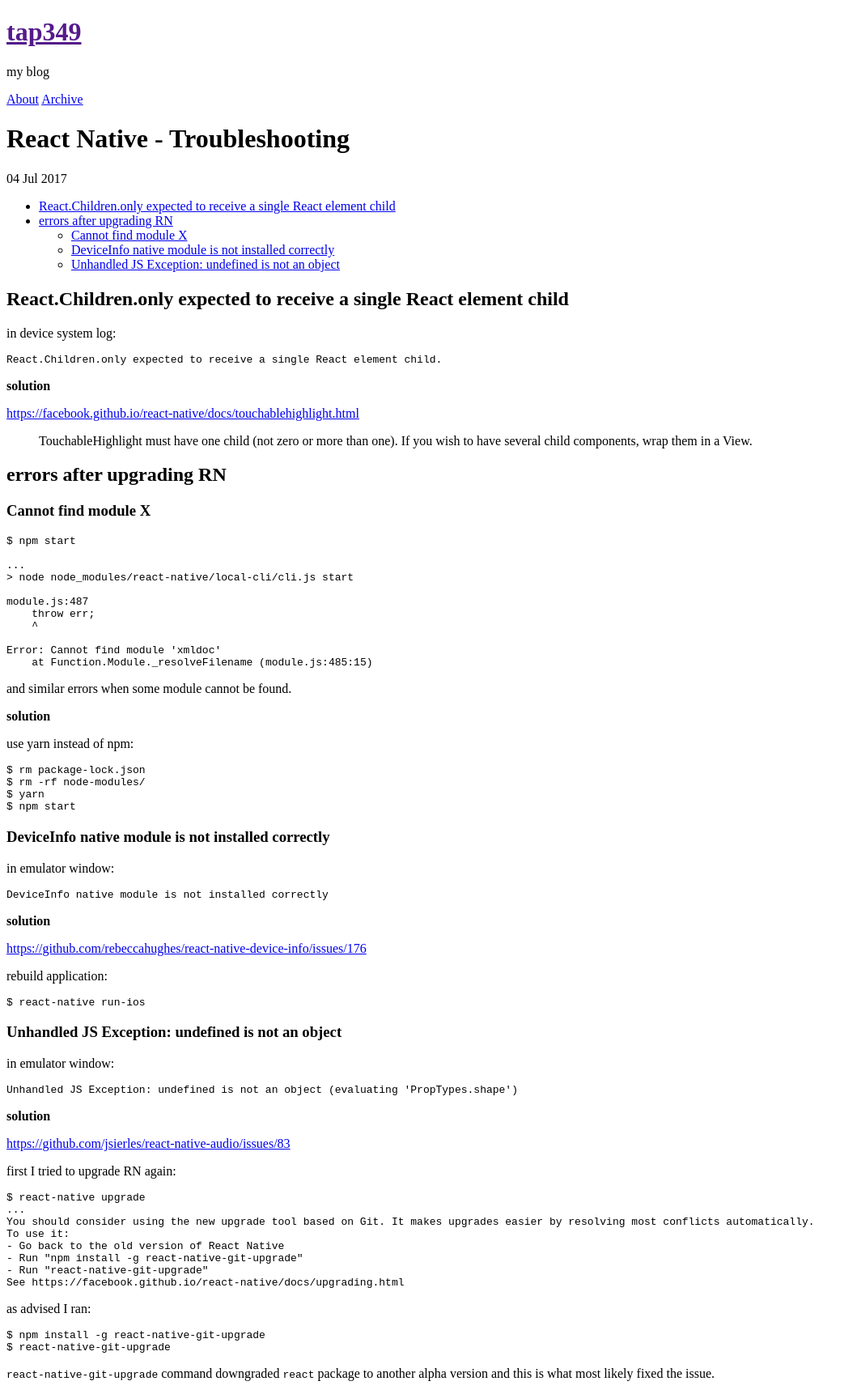
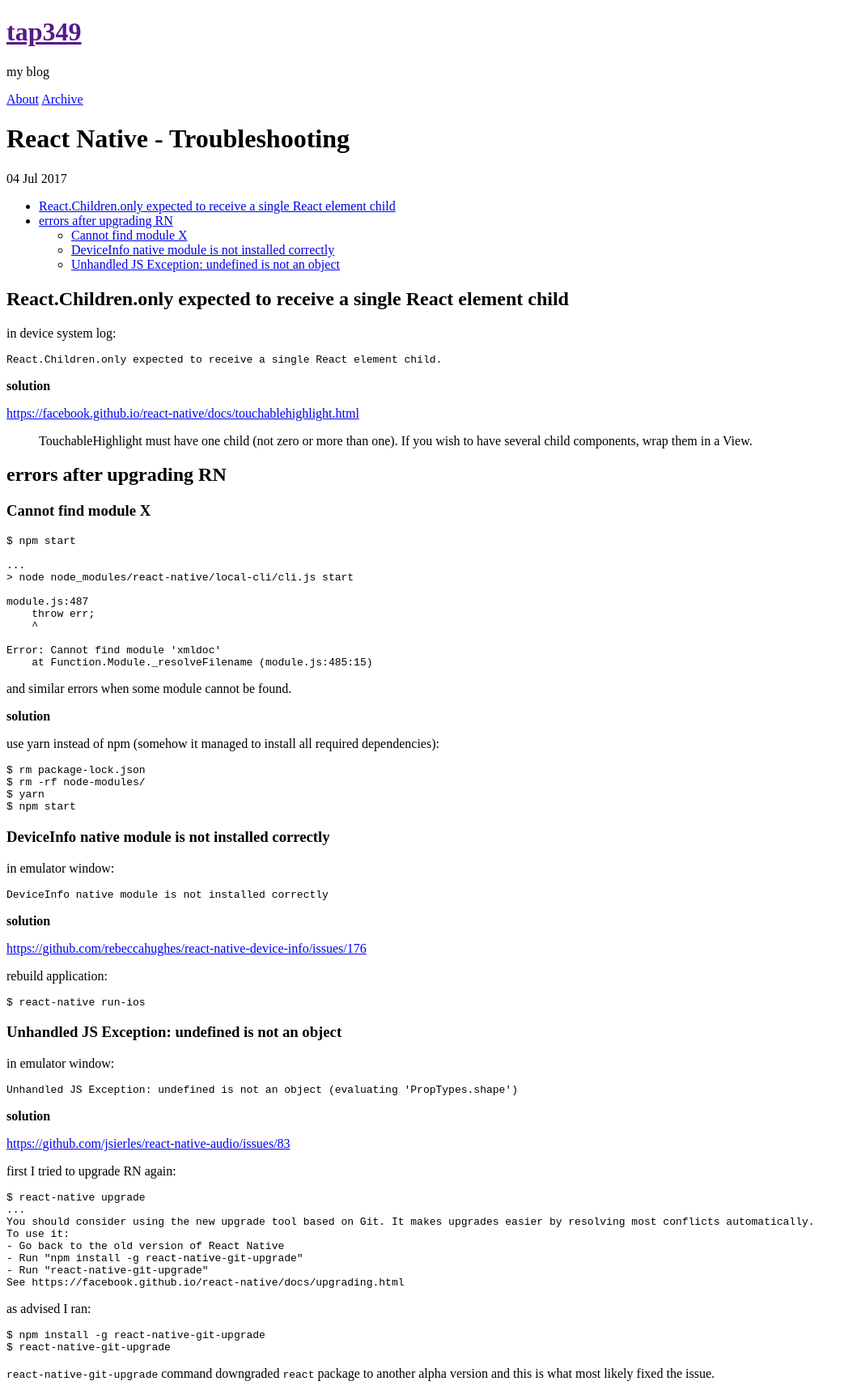
Before and after one commit to tap349/tap349.github.io, a Jekyll site: the page built from _posts/2017-07-04-react-native-troubleshooting.md, in a window 1280 px wide. Shown: the whole page at 81% size, without its empty margins (0-1059 px from the left). Built offline with Jekyll 4.4.1, drawn with Linux system fonts in a browser that asks for light colours.

Commit message:
update 2017-07-05_10:56:32

````diff
--- a/_posts/2017-07-04-react-native-troubleshooting.md
+++ b/_posts/2017-07-04-react-native-troubleshooting.md
@@ -48,7 +48,7 @@
 
 **solution**
 
-use yarn instead of npm:
+use yarn instead of npm (somehow it managed to install all required dependencies):
 
 ```sh
 $ rm package-lock.json
````
